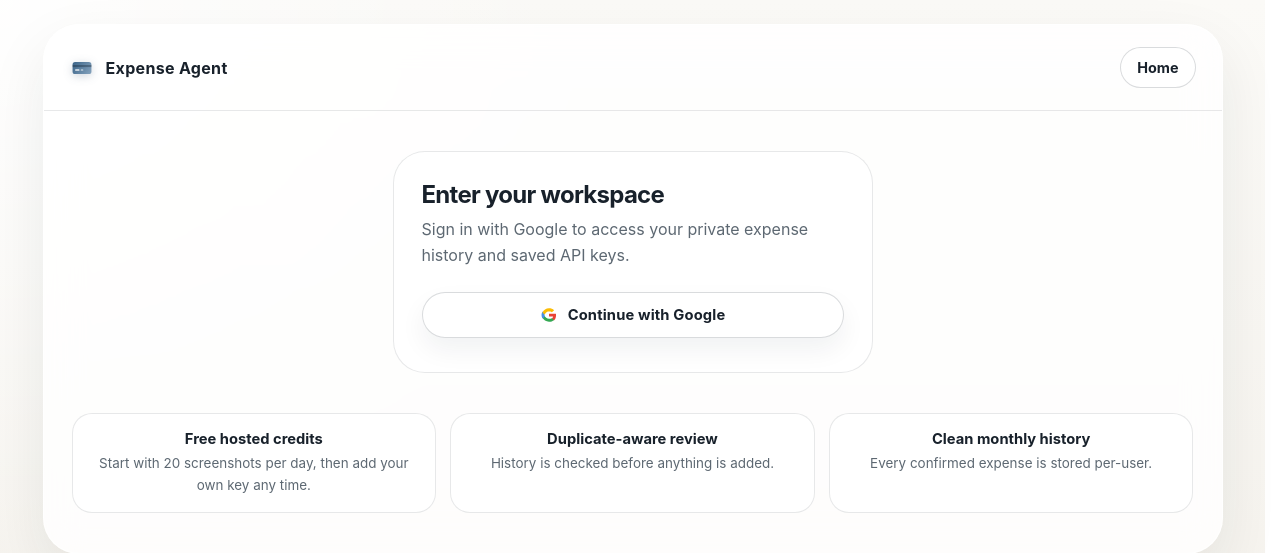
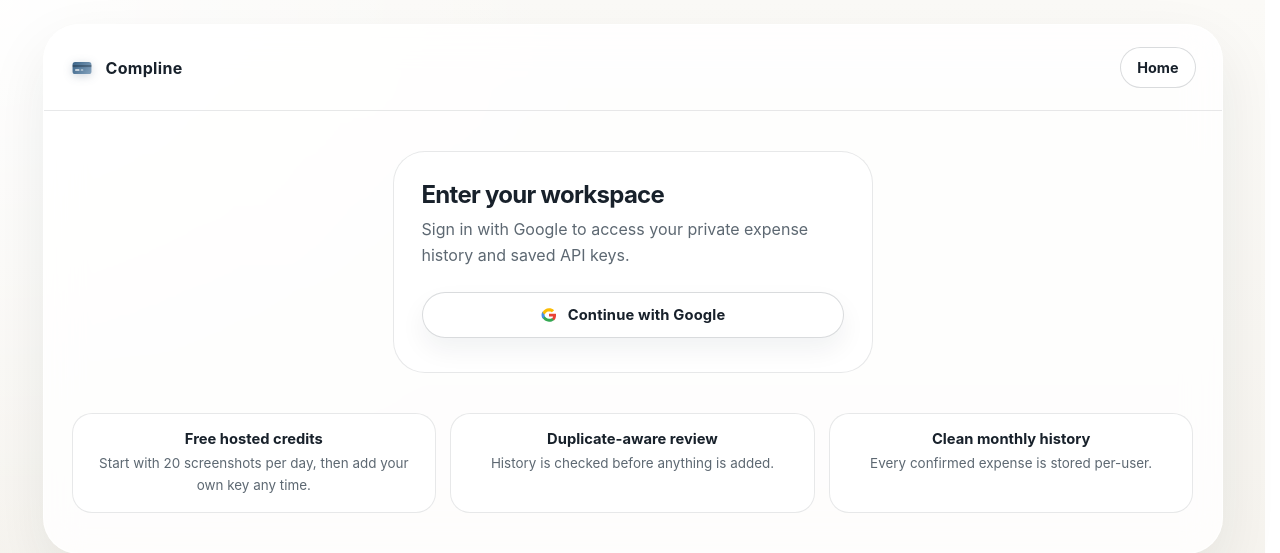
Before and after one commit to aviralagarwal1/expense-agent, a Flask app: page /app in a window 1280 px wide. Shown: the top 553 px of the page. Run offline with Flask 3, Linux system fonts and the light colour scheme.

Commit message:
Update "Expense Agent" to "Compline" branding

```diff
--- a/expense_agent/hosted.py
+++ b/expense_agent/hosted.py
@@ -20,7 +20,7 @@ from .ai_providers import (
 
 
 HOSTED_PROVIDER_ID = "hosted"
-HOSTED_PROVIDER_LABEL = "Expense Agent Credits"
+HOSTED_PROVIDER_LABEL = "Compline Credits"
 DEFAULT_HOSTED_DAILY_LIMIT = 20
 
 
--- a/static/js/history.js
+++ b/static/js/history.js
@@ -1926,11 +1926,11 @@
     try {
     const filtered = getSummarySelection();
     const pptx = new PptxGenJS();
-    pptx.author = "Expense Agent";
-    pptx.title = "Expense Agent Summary";
+    pptx.author = "Compline";
+    pptx.title = "Compline Summary";
 
     const s1 = pptx.addSlide();
-    s1.addText("Expense Agent — Summary", { x: 0.5, y: 0.6, w: 12, fontSize: 28, bold: true, color: "18212B" });
+    s1.addText("Compline — Summary", { x: 0.5, y: 0.6, w: 12, fontSize: 28, bold: true, color: "18212B" });
     s1.addText(new Date().toLocaleString(), { x: 0.5, y: 1.35, w: 12, fontSize: 11, color: "5D6872" });
     s1.addText(summaryFilterLine(), { x: 0.5, y: 1.85, w: 12, fontSize: 12, color: "18212B" });
 
--- a/static/js/index.js
+++ b/static/js/index.js
@@ -606,7 +606,7 @@ function showMainApp() {
   const firstName = profileFirstName || getFirstNameFromToken(sessionToken);
   loadingView.classList.remove("visible");
   if (isNewAccount) {
-    const welcomeName = firstName ? `Welcome to Expense Agent, ${firstName}.` : "Welcome to Expense Agent.";
+    const welcomeName = firstName ? `Welcome to Compline, ${firstName}.` : "Welcome to Compline.";
     welcomeHeadlineEl.textContent = welcomeName;
     welcomeView.classList.add("visible");
     setupView.classList.remove("visible");
--- a/templates/about.html
+++ b/templates/about.html
@@ -3,7 +3,7 @@
 <head>
   <meta charset="UTF-8" />
   <meta name="viewport" content="width=device-width, initial-scale=1.0, viewport-fit=cover" />
-  <title>About — Expense Agent</title>
+  <title>About — Compline</title>
   <link rel="icon" type="image/png" href="{{ url_for('favicon_png') }}" />
   <link rel="stylesheet" href="{{ url_for('static', filename='css/about.css') }}" />
 </head>
@@ -24,7 +24,7 @@
             <rect x="6" y="15.4" width="5" height="1.7" rx="0.6" fill="#ffffff" opacity="0.85"/>
             <rect x="12.5" y="15.4" width="3" height="1.7" rx="0.6" fill="#ffffff" opacity="0.55"/>
           </svg>
-          <span>Expense Agent</span>
+          <span>Compline</span>
         </a>
         <button type="button" class="nav-menu-btn" id="navMenuBtn" aria-expanded="false" aria-controls="navActionsPanel" aria-label="Open menu">
           <span class="sr-only">Menu</span>
@@ -66,7 +66,7 @@
               Hi! I'm Aviral, a Business Honors and Information Systems student at UT Austin.
             </p>
             <p>
-              I built Expense Agent as a personal project to track expenses across multiple credit card apps in a single unified log. The core challenge was extracting structured data from screenshots, deduplicating against user history, and presenting insights in a simple, intuitive way.
+              I built Compline as a personal project to track expenses across multiple credit card apps in a single unified log. The core challenge was extracting structured data from screenshots, deduplicating against user history, and presenting insights in a simple, intuitive way.
             </p>
             <p>
               Through this project, I became deeply interested in product design and user behavior. While AI has lowered the barrier to building, I’m focused on developing stronger product judgment: how to reduce friction, what to prioritize, and when simplicity matters more than added functionality.
--- a/templates/history.html
+++ b/templates/history.html
@@ -3,7 +3,7 @@
 <head>
   <meta charset="UTF-8" />
   <meta name="viewport" content="width=device-width, initial-scale=1.0, viewport-fit=cover" />
-  <title>View your history - Expense Agent</title>
+  <title>View your history - Compline</title>
   <link rel="icon" type="image/png" href="{{ url_for('favicon_png') }}" />
   <link rel="stylesheet" href="{{ url_for('static', filename='css/history.css') }}" />
 </head>
@@ -24,7 +24,7 @@
             <rect x="6" y="15.4" width="5" height="1.7" rx="0.6" fill="#ffffff" opacity="0.85"/>
             <rect x="12.5" y="15.4" width="3" height="1.7" rx="0.6" fill="#ffffff" opacity="0.55"/>
           </svg>
-          <span>Expense Agent</span>
+          <span>Compline</span>
         </a>
         <button type="button" class="nav-menu-btn" id="navMenuBtn" aria-expanded="false" aria-controls="navMenuPanel" aria-label="Open menu">
           <span class="sr-only">Menu</span>
--- a/templates/index.html
+++ b/templates/index.html
@@ -3,7 +3,7 @@
 <head>
   <meta charset="UTF-8" />
   <meta name="viewport" content="width=device-width, initial-scale=1.0, viewport-fit=cover" />
-  <title>Expense Agent</title>
+  <title>Compline</title>
   <link rel="icon" type="image/png" href="{{ url_for('favicon_png') }}" />
   <link rel="stylesheet" href="{{ url_for('static', filename='css/index.css') }}" />
 
@@ -26,7 +26,7 @@
               <rect x="6" y="15.4" width="5" height="1.7" rx="0.6" fill="#ffffff" opacity="0.85"/>
               <rect x="12.5" y="15.4" width="3" height="1.7" rx="0.6" fill="#ffffff" opacity="0.55"/>
             </svg>
-            <span>Expense Agent</span>
+            <span>Compline</span>
           </a>
           <a class="auth-nav-link" href="/">Home</a>
         </nav>
@@ -77,7 +77,7 @@
     <div id="mainApp" class="frame" style="display:none;">
       <div class="top-bar" id="appTopBar">
         <div class="top-bar-left">
-          <span class="brand" aria-label="Expense Agent">
+          <span class="brand" aria-label="Compline">
             <svg class="brand-mark" viewBox="0 0 28 28" xmlns="http://www.w3.org/2000/svg" aria-hidden="true">
               <defs>
                 <linearGradient id="brandMarkGradientApp" x1="3" y1="7" x2="25" y2="23" gradientUnits="userSpaceOnUse">
@@ -90,7 +90,7 @@
               <rect x="6" y="15.4" width="5" height="1.7" rx="0.6" fill="#ffffff" opacity="0.85"/>
               <rect x="12.5" y="15.4" width="3" height="1.7" rx="0.6" fill="#ffffff" opacity="0.55"/>
             </svg>
-            <span>Expense Agent</span>
+            <span>Compline</span>
           </span>
         </div>
         <button type="button" class="top-bar-menu-btn" id="appMenuBtn" aria-expanded="false" aria-controls="appMenuPanel" aria-label="Open menu">
@@ -133,7 +133,7 @@
             <div class="welcome-main">
               <div>
                 <div class="eyebrow">New account</div>
-                <h1 id="welcomeHeadline">Welcome to Expense Agent.</h1>
+                <h1 id="welcomeHeadline">Welcome to Compline.</h1>
                 <p class="welcome-copy">
                   {% if hosted_ai_enabled %}Your Google account is connected and your private workspace is ready. Save a card so screenshot uploads can start working — included demo credits are already available.{% else %}Your Google account is connected and your private workspace is ready. Next, add an API key and save a card so screenshot uploads can start working.{% endif %}
                 </p>
--- a/templates/landing.html
+++ b/templates/landing.html
@@ -3,7 +3,7 @@
 <head>
   <meta charset="UTF-8" />
   <meta name="viewport" content="width=device-width, initial-scale=1.0, viewport-fit=cover" />
-  <title>Expense Agent - Capture expenses from screenshots</title>
+  <title>Compline - Capture expenses from screenshots</title>
   <link rel="icon" type="image/png" href="{{ url_for('favicon_png') }}" />
   <link rel="stylesheet" href="{{ url_for('static', filename='css/landing.css') }}" />
 </head>
@@ -24,7 +24,7 @@
             <rect x="6" y="15.4" width="5" height="1.7" rx="0.6" fill="#ffffff" opacity="0.85"/>
             <rect x="12.5" y="15.4" width="3" height="1.7" rx="0.6" fill="#ffffff" opacity="0.55"/>
           </svg>
-          <span>Expense Agent</span>
+          <span>Compline</span>
         </a>
         <button type="button" class="nav-menu-btn" id="navMenuBtn" aria-expanded="false" aria-controls="navActionsPanel" aria-label="Open menu">
           <span class="sr-only">Menu</span>
--- a/templates/profile_settings.html
+++ b/templates/profile_settings.html
@@ -3,7 +3,7 @@
 <head>
   <meta charset="UTF-8" />
   <meta name="viewport" content="width=device-width, initial-scale=1.0, viewport-fit=cover" />
-  <title>Settings - Expense Agent</title>
+  <title>Settings - Compline</title>
   <link rel="icon" type="image/png" href="{{ url_for('favicon_png') }}" />
   <link rel="stylesheet" href="{{ url_for('static', filename='css/profile_settings.css') }}" />
 </head>
@@ -24,7 +24,7 @@
             <rect x="6" y="15.4" width="5" height="1.7" rx="0.6" fill="#ffffff" opacity="0.85"/>
             <rect x="12.5" y="15.4" width="3" height="1.7" rx="0.6" fill="#ffffff" opacity="0.55"/>
           </svg>
-          <span>Expense Agent</span>
+          <span>Compline</span>
         </a>
         <button type="button" class="nav-menu-btn" id="navMenuBtn" aria-expanded="false" aria-controls="navMenuPanel" aria-label="Open menu">
           <span class="sr-only">Menu</span>
--- a/templates/settings.html
+++ b/templates/settings.html
@@ -3,7 +3,7 @@
 <head>
   <meta charset="UTF-8" />
   <meta name="viewport" content="width=device-width, initial-scale=1.0, viewport-fit=cover" />
-  <title>Connect API Key - Expense Agent</title>
+  <title>Connect API Key - Compline</title>
   <link rel="icon" type="image/png" href="{{ url_for('favicon_png') }}" />
   <link rel="stylesheet" href="{{ url_for('static', filename='css/settings.css') }}" />
 </head>
@@ -24,7 +24,7 @@
             <rect x="6" y="15.4" width="5" height="1.7" rx="0.6" fill="#ffffff" opacity="0.85"/>
             <rect x="12.5" y="15.4" width="3" height="1.7" rx="0.6" fill="#ffffff" opacity="0.55"/>
           </svg>
-          <span>Expense Agent</span>
+          <span>Compline</span>
         </a>
         <button type="button" class="nav-menu-btn" id="navMenuBtn" aria-expanded="false" aria-controls="navMenuPanel" aria-label="Open menu">
           <span class="sr-only">Menu</span>
```
Also changed, not shown: README.md, static/compile-screenshot.png (renamed from static/expense-agent-screenshot.png).
